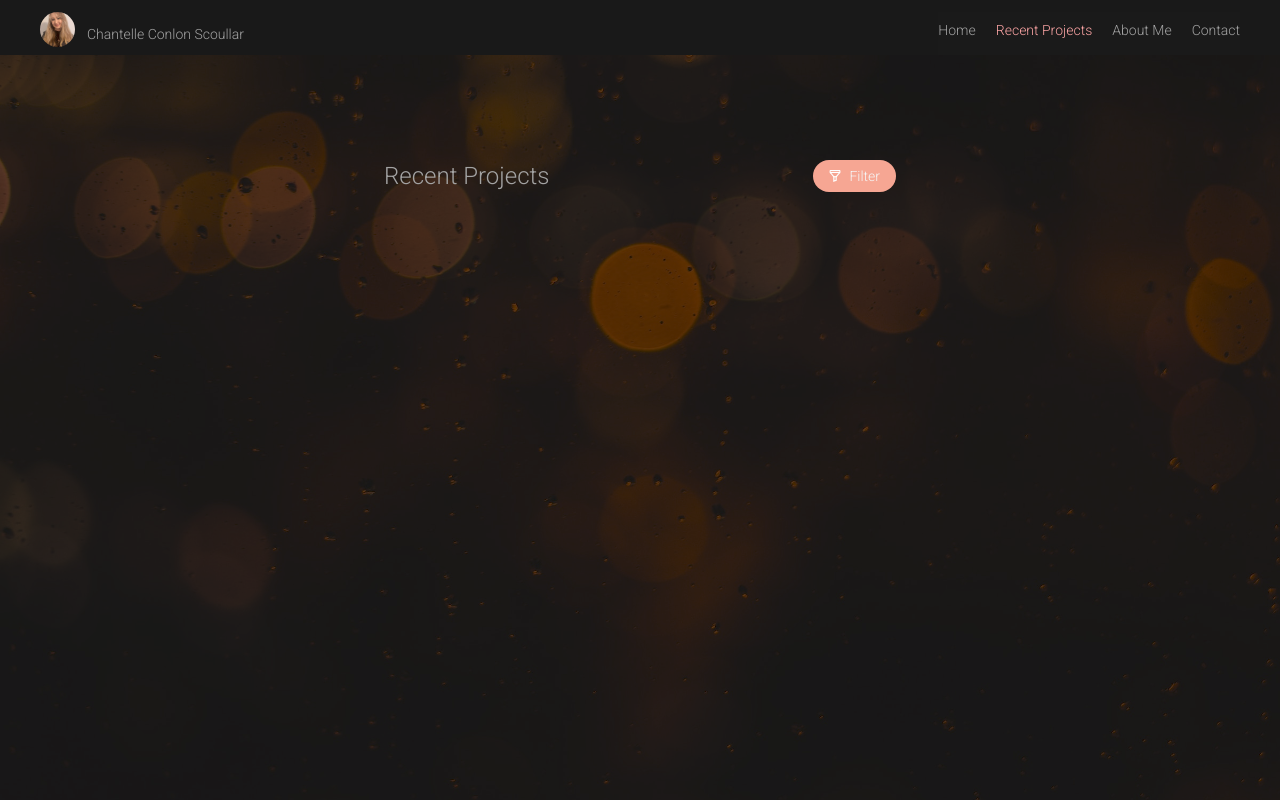
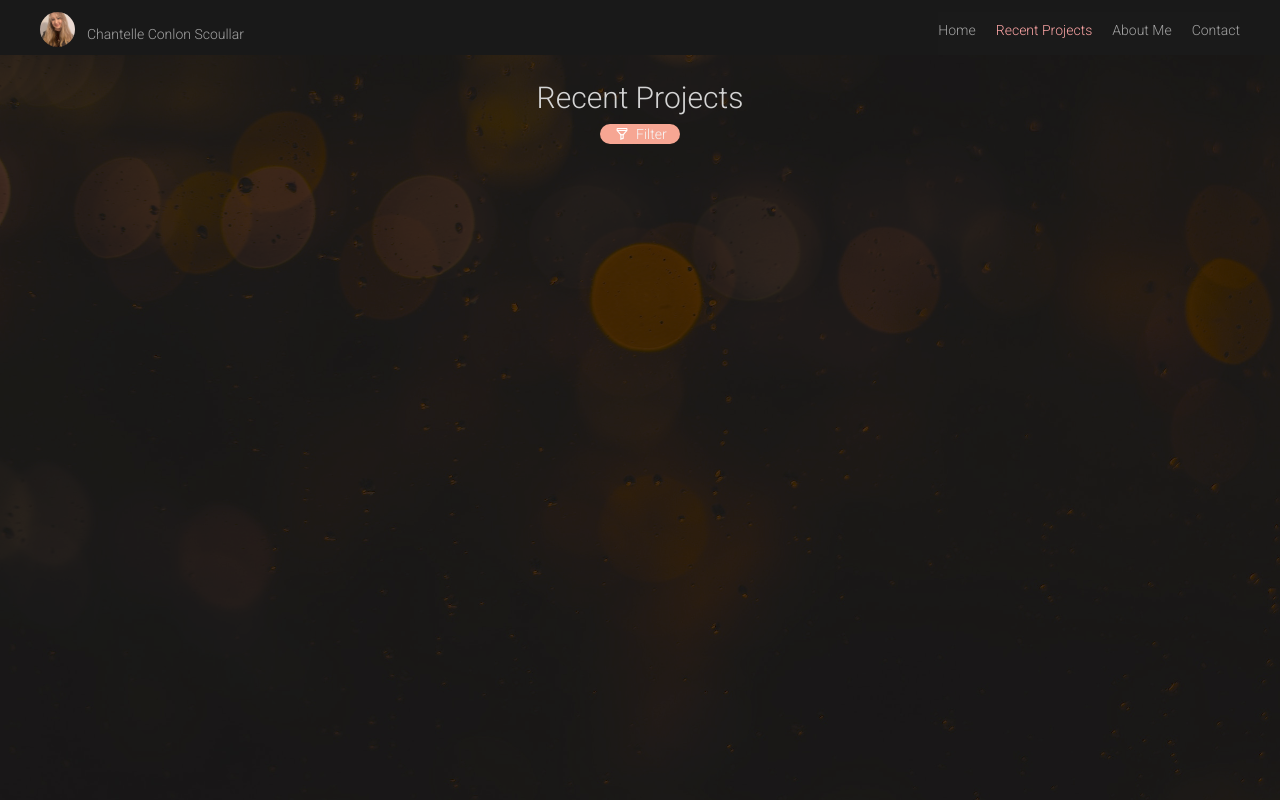
Before and after one commit to chanteCon/portfolioWebsite, a Next.js app in the folder website/: page /projects in a window 1280 px wide. Built offline with nearby package versions, Linux system fonts and the light colour scheme.

Commit message:
slight changes to heading layout

```diff
--- a/website/app/components/BackgroundImage.jsx
+++ b/website/app/components/BackgroundImage.jsx
@@ -10,7 +10,7 @@ export const BackgroundImage = styled('div')({
   zIndex: '-1',
   backgroundImage: 'url(/images/background.jpg)',
   backgroundSize: 'cover',
-  backgroundColor: 'rgba(25, 25, 25, 0.7)',
+  backgroundColor: 'rgba(25, 25, 25, 0.8)',
   backgroundBlendMode: 'darken',
   backgroundRepeat: 'no-repeat'
 })
--- a/website/app/components/FilterBtn.jsx
+++ b/website/app/components/FilterBtn.jsx
@@ -3,7 +3,7 @@ import Image from "next/image"
 export const FilterBtn = ({ setFilterOn }) => {
   return (
     <button
-      className = " px-4 text-neutral-100 rounded-2xl"
+      className = " px-4 text-neutral-100 rounded-2xl w-20"
       style = {{ backgroundColor: '#F6A693' }}
       onClick = {setFilterOn}
       >
--- a/website/app/projects/page.js
+++ b/website/app/projects/page.js
@@ -18,8 +18,8 @@ export default function Projects() {
   }, []);
 
   return (
-      <div className = 'pt-40 w-2/5 flex flex-row flex-wrap md:justify-between justify-center space-x-5 md:space-x-0'>
-        <h1 className= "text-neutral-400 text-2xl"> Recent Projects</h1>
+      <div className = 'pt-20 w-2/5 flex flex-col items-center space-y-2'>
+        <h1 className= "text-neutral-300 text-3xl"> Recent Projects</h1>
         {
           showFilters
             ? <>
```
